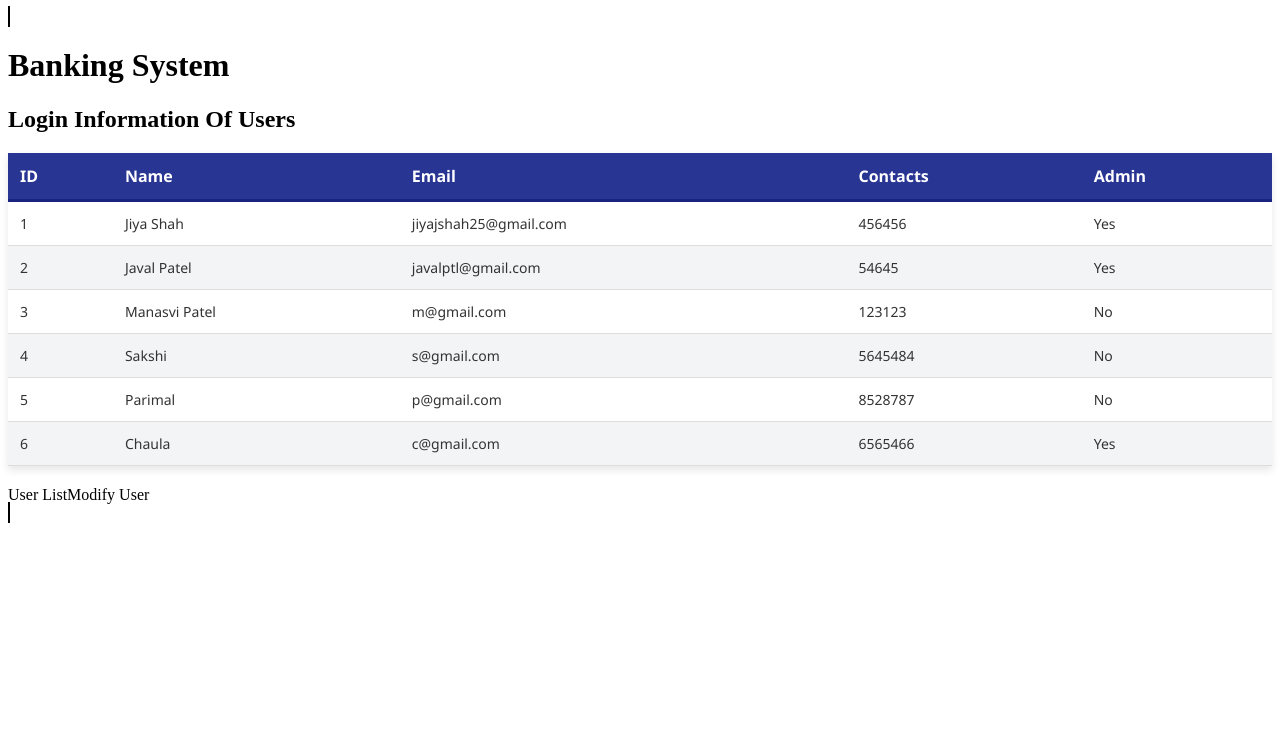
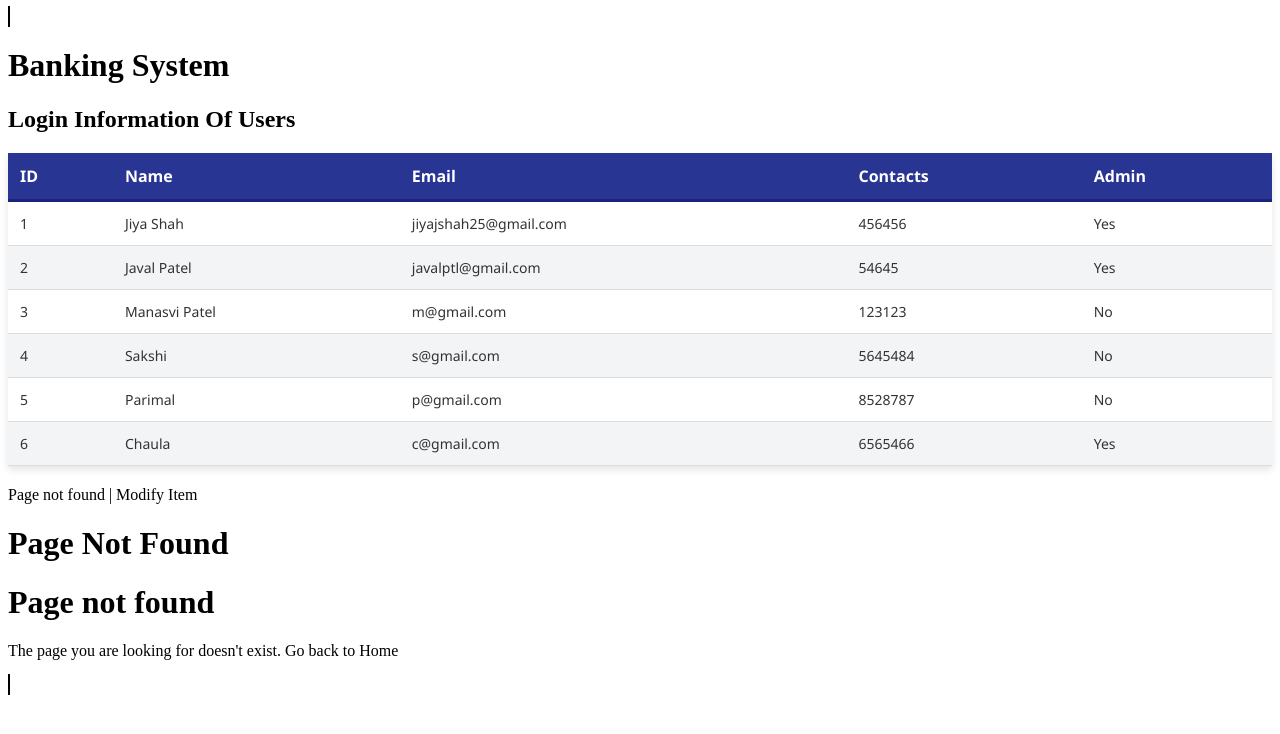
Before and after one commit to JiyajS/JiyaShahAnguarAssignments, an Angular app: page /students in a window 1280 px wide. Before the commit this address led to /. Shown: the top 734 px of the page. Built offline with nearby package versions, Linux system fonts and the light colour scheme.

Commit message:
changessssssssss

```diff
--- a/src/app/app.component.html
+++ b/src/app/app.component.html
@@ -4,7 +4,9 @@
 
 <div class="nav-bar">
   <nav>
-    <a routerLink="/users" routerLinkActive="active">User List</a>
-    <a routerLink="/modify-users" routerLinkActive="active">Modify User</a>
+    <a routerLink="/">Page not found</a> |
+    <a routerLink="/modify">Modify Item</a>
   </nav>
+  <router-outlet></router-outlet>
+
 </div>
--- a/src/app/page-not-found/page-not-found.component.html
+++ b/src/app/page-not-found/page-not-found.component.html
@@ -1,4 +1,3 @@
 <h1>Page Not Found</h1>
-<p>The page you are looking for doesn't exist.</p>
-<a routerLink="/">Go back to Home</a>
-<p>dcjsbhcjbhcjbdc</p>
+<h1>Page not found</h1>
+<p>The page you are looking for doesn't exist. <a routerLink="/">Go back to Home</a></p>
--- a/src/app/user-information-list/user-information-list.component.html
+++ b/src/app/user-information-list/user-information-list.component.html
@@ -6,3 +6,7 @@
   <p><strong>Contacts:</strong> {{ login.contacts }}</p> <!-- Changed label to "Contacts" -->
   <p><strong>Admin:</strong> {{ login.Admin ? 'Yes' : 'No' }}</p>
 </div>
+<div>
+  <img src="path-to-image" alt="Description Image">
+  <p>knknknkn</p>
+</div>
--- a/src/main.ts
+++ b/src/main.ts
@@ -12,7 +12,7 @@ const routes: Routes = [
   { path: 'user', component: UserInformationComponent },
   { path: 'users/:Id', component: UserInformationComponent },
   {path: 'modifyListItem', component: ModifyListItemComponent},
-  {path: 'pageNotFound', component: PageNotFoundComponent}
+  {path: '**', component: PageNotFoundComponent}
 ]
 
 bootstrapApplication(AppComponent, {
```
